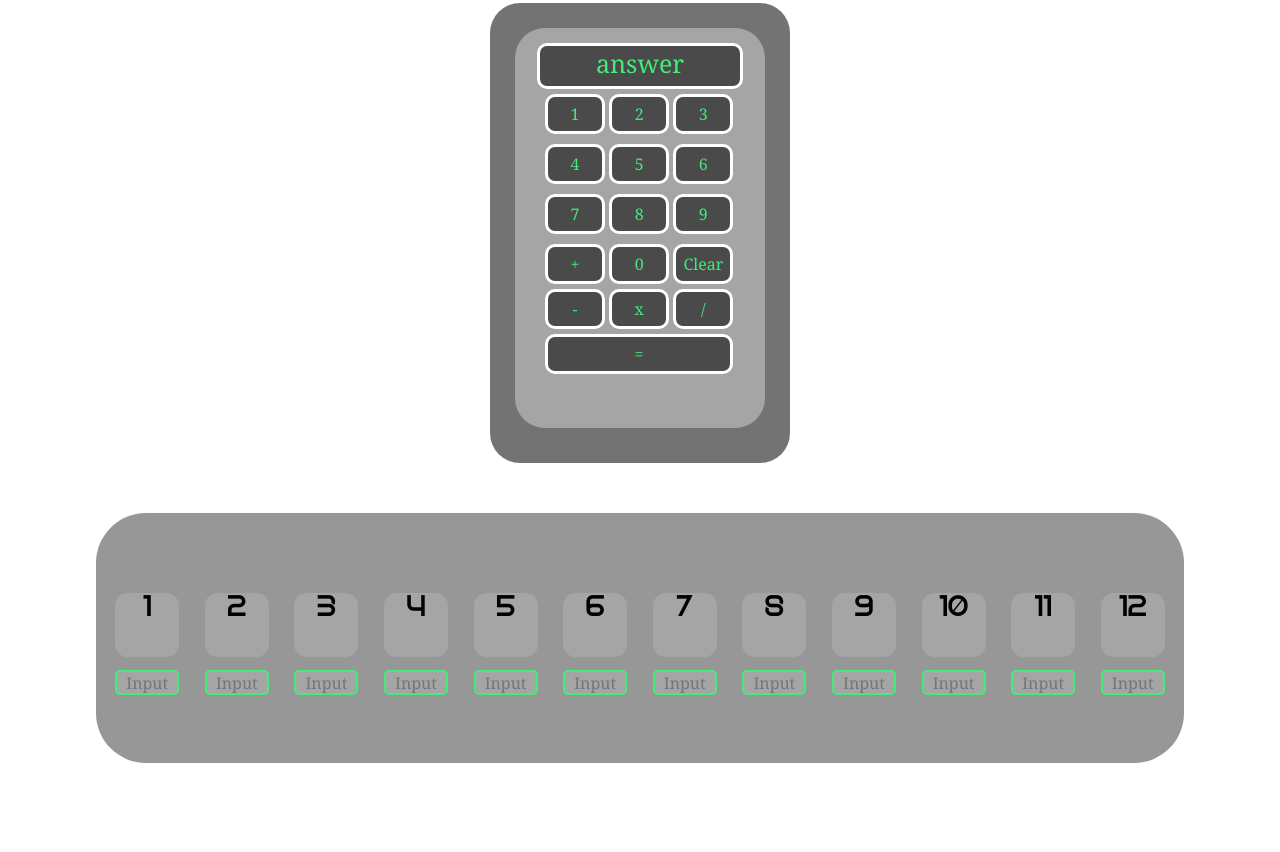
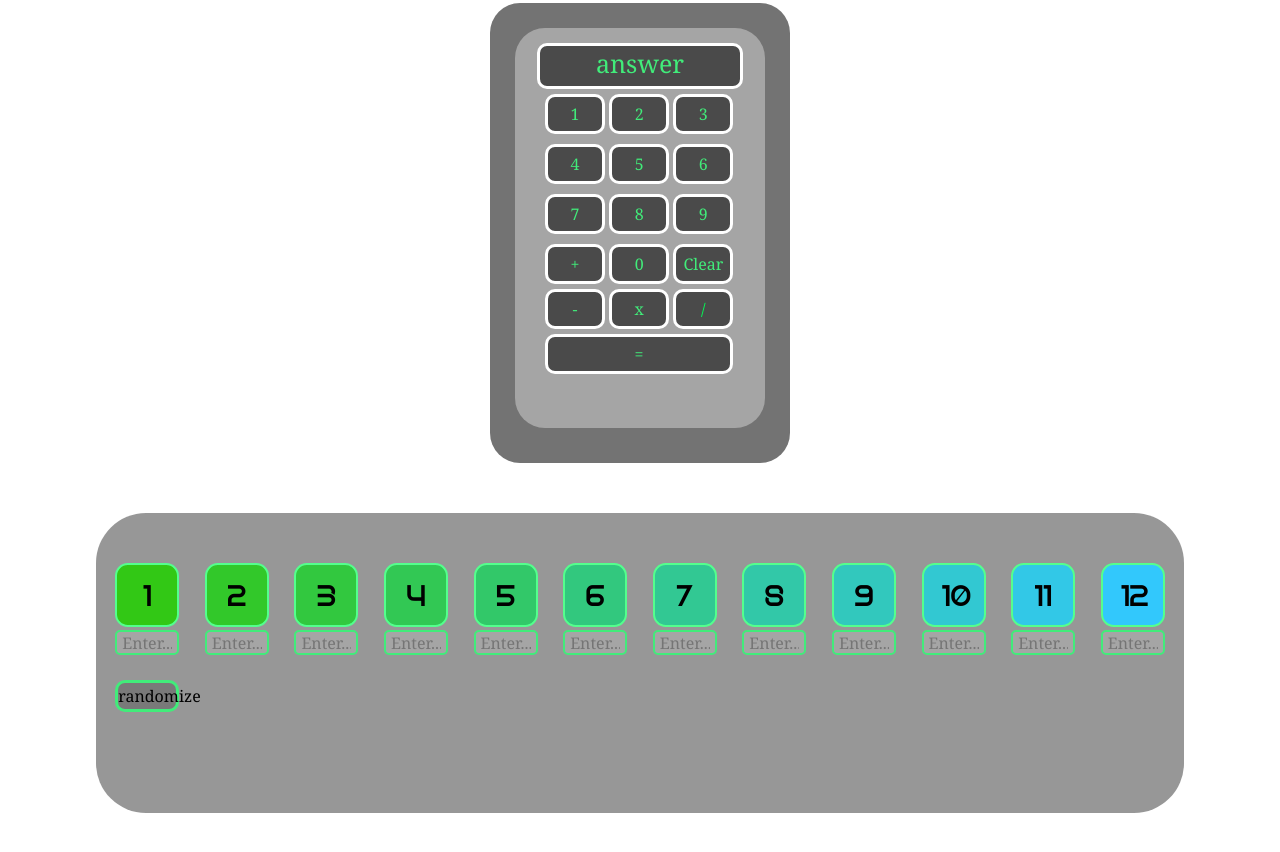
Before and after one commit to joey-schittina/joey-schittina.github.io, a plain HTML site: page index.html in a window 1280 px wide. Shown: the part 1666-2518 px from the top of the page. Drawn offline with nearby package versions, Linux system fonts and the light colour scheme.

Commit message:
sorter functionality
added most of sorting functionality

```diff
--- a/index.html
+++ b/index.html
@@ -122,32 +122,67 @@
             </div>
         </div>
         <div class="bubblecontainer">
-            <div class="bubble" id="b1">1</div>
-            <div class="bubble" id="b2">2</div>
-            <div class="bubble" id="b3">3</div>
-            <div class="bubble" id="b4">4</div>
-            <div class="bubble" id="b5">5</div>
-            <div class="bubble" id="b6">6</div>
-            <div class="bubble" id="b7">7</div>
-            <div class="bubble" id="b8">8</div>
-            <div class="bubble" id="b9">9</div>
-            <div class="bubble" id="b10">10</div>
-            <div class="bubble" id="b11">11</div>
-            <div class="bubble" id="b12">12</div>
-            <input class="inp" type="text" id="inp1" placeholder="Input">
-            <input class="inp" type="text" id="inp1" placeholder="Input">
-            <input class="inp" type="text" id="inp1" placeholder="Input">
-            <input class="inp" type="text" id="inp1" placeholder="Input">
-            <input class="inp" type="text" id="inp1" placeholder="Input">
-            <input class="inp" type="text" id="inp1" placeholder="Input">
-            <input class="inp" type="text" id="inp1" placeholder="Input">
-            <input class="inp" type="text" id="inp1" placeholder="Input">
-            <input class="inp" type="text" id="inp1" placeholder="Input">
-            <input class="inp" type="text" id="inp1" placeholder="Input">
-            <input class="inp" type="text" id="inp1" placeholder="Input">
-            <input class="inp" type="text" id="inp1" placeholder="Input">
-
-
+            <button class="bubble" id="b1">
+                <div class="bubbletext" id="t1">1
+                </div>
+            </button>
+            <button class="bubble" id="b2">
+                <div class="bubbletext" id="t2">2
+                </div>
+            </button>
+            <button class="bubble" id="b3">
+                <div class="bubbletext" id="t3">3
+                </div>
+            </button>
+            <button class="bubble" id="b4">
+                <div class="bubbletext" id="t4">4
+                </div>
+            </button>
+            <button class="bubble" id="b5">
+                <div class="bubbletext" id="t5">5
+                </div>
+            </button>
+            <button class="bubble" id="b6">
+                <div class="bubbletext" id="t6">6
+                </div>
+            </button>
+            <button class="bubble" id="b7">
+                <div class="bubbletext" id="t7">7
+                </div>
+            </button>
+            <button class="bubble" id="b8">
+                <div class="bubbletext" id="t8">8
+                </div>
+            </button>
+            <button class="bubble" id="b9">
+                <div class="bubbletext" id="t9">9
+                </div>
+            </button>
+            <button class="bubble" id="b10">
+                <div class="bubbletext" id="t10">10
+                </div>
+            </button>
+            <button class="bubble" id="b11">
+                <div class="bubbletext" id="t11">11
+                </div>
+            </button>
+            <button class="bubble" id="b12">
+                <div class="bubbletext" id="t12">12
+                </div>
+            </button>
+            <input class="inp" type="text" id="inp1" placeholder="Enter...">
+            <input class="inp" type="text" id="inp2" placeholder="Enter...">
+            <input class="inp" type="text" id="inp3" placeholder="Enter...">
+            <input class="inp" type="text" id="inp4" placeholder="Enter...">
+            <input class="inp" type="text" id="inp5" placeholder="Enter...">
+            <input class="inp" type="text" id="inp6" placeholder="Enter...">
+            <input class="inp" type="text" id="inp7" placeholder="Enter...">
+            <input class="inp" type="text" id="inp8" placeholder="Enter...">
+            <input class="inp" type="text" id="inp9" placeholder="Enter...">
+            <input class="inp" type="text" id="inp10" placeholder="Enter...">
+            <input class="inp" type="text" id="inp11" placeholder="Enter...">
+            <input class="inp" type="text" id="inp12" placeholder="Enter...">
+            <button class="randomize" id="randomizer" onclick="randomizenums()">randomize</button>
         </div>
     </div>
 
--- a/joey.css
+++ b/joey.css
@@ -664,14 +664,14 @@ body{
     left: 30px;
     top:55px;
     border: var(--text) 3px solid;
-    color: rgb(65, 236, 122);
+    color: rgb(0, 255, 85);
     border-radius: 10px;
 }
 .bubblecontainer{
     margin: auto;
     position: relative;
     width: 85vw;
-    height: 250px;
+    height: 300px;
     background-color: var(--transparant);
     border: 20px;
     border-radius: 50px;
@@ -682,21 +682,31 @@ body{
 }
 .bubble{
     left: 1.5vw;
-    top: 80px;
+    top: 50px;
     position: relative;
     width: 5vw;
     height: 5vw;
     border-radius: 1vw;
     background-color: var(--innerbox);
     text-align: center;
+    font-family: 'secondfont';
+    z-index: 90;
+    border: 2px solid rgb(84, 255, 141) ;
+}
+
+.bubbletext{
+    text-align: center;
     font-size: 30px;
     font-family: 'secondfont';
+    padding: 30%;
+    z-index: 1;
 }
+
 
 .inp{
     width: 5vw;
     position: relative;
-    top: 80px;
+    top: 40px;
     left: 1.5vw;
     border-radius: 5px;
     border: 2px solid rgb(65, 236, 122);
@@ -705,3 +715,15 @@ body{
     box-sizing: border-box;
     text-align: center;
 }
+
+.randomize{
+    position: relative;
+    width: 5vw;
+    height: 2.5vw;
+    top: 65px;
+    left: 1.5vw;
+    color: black;
+    background-color:  rgb(121, 121, 121);
+    border: rgb(65, 236, 122) 3px solid;
+    border-radius: 10px;
+}
--- a/main.js
+++ b/main.js
@@ -148,3 +148,50 @@ document.getElementById("enter").onclick=function(){
 Calculator.enter()
 document.getElementById("resb").innerHTML= Calculator.current.toString()
 }
+
+
+
+
+var buttonarray = new Array();
+var inparray = new Array();
+var other = new Array();
+
+function updatecolors(){
+  for (let i = 1; i<13; i++){
+    colordigit=other[i].innerText;
+    colordigit=colordigit*21;
+    other[i].style.backgroundColor="rgb(50,200,"+colordigit.toString()+")";
+  }
+}
+
+for (let i = 1; i<13; i++){
+  buttonarray[i]=document.getElementById("t"+i.toString());
+  inparray[i]=document.getElementById("inp"+i.toString());
+  other[i]=document.getElementById("b"+i.toString());
+  buttonarray[i].addEventListener("click",function(){
+    value=Math.floor(parseInt(inparray[i].value));
+    if(value>12){
+      value=12;
+    }
+    else if(value<0){
+      value=0;
+    }
+    colornum=value*21;
+    other[i].style.backgroundColor = "rgb(50,200,"+colornum.toString()+")";
+    buttonarray[i].innerHTML=value.toString();
+  })
+}
+updatecolors();
+
+function randomizenums(){
+  var numlist=[1,2,3,4,5,6,7,8,9,10,11,12];
+  var count = 1;
+  while(count<13){
+    var choice = parseInt((Math.random() * 11), 10);
+    var val = numlist[choice];
+    val=val.toString()
+    buttonarray[count].innerHTML=val;
+    count++;
+  }
+  updatecolors();
+}
```
